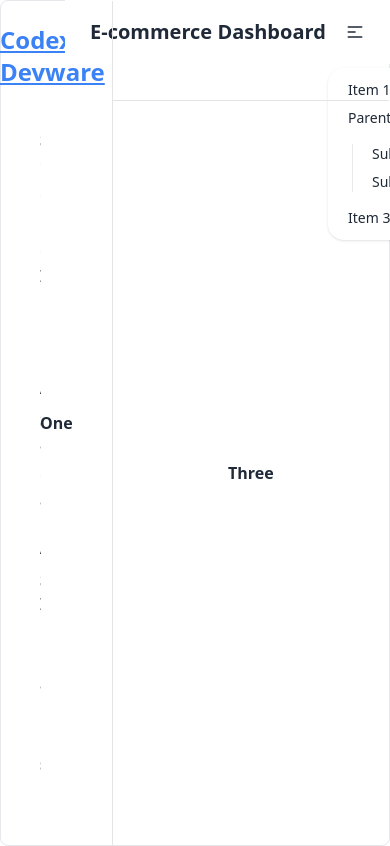
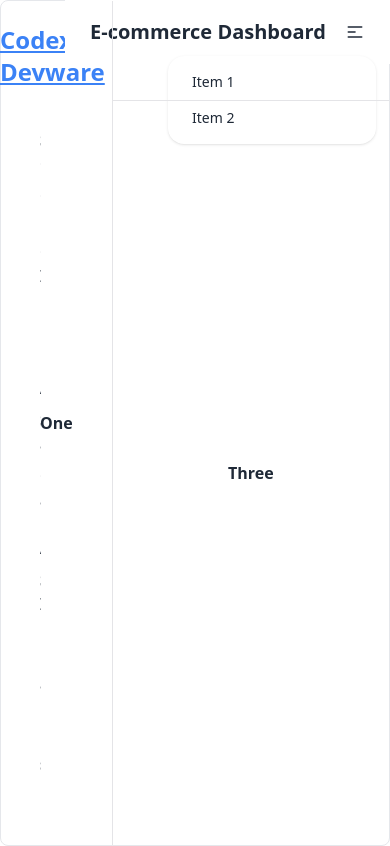
Before and after one commit to codex-devware/Codex-Nexus, a React (Vite) app in the folder client/: page /test in a window 390 px wide. Both pictures are taken after a click on the button 355 px from the left and 32 px from the top of the page. Built offline with nearby package versions, Linux system fonts and the light colour scheme.

Commit message:
top navbar responsive

```diff
--- a/client/src/components/Topbar/Topbar.jsx
+++ b/client/src/components/Topbar/Topbar.jsx
@@ -155,24 +155,13 @@ const Topbar = () => {
 
             <ul
               tabIndex={0}
-              className="menu menu-sm dropdown-content mt-3 z-[1] p-2 shadow bg-base-100 rounded-box w-52 "
+              className="dropdown-content z-[1] menu p-2 shadow bg-base-100 rounded-box w-52 -ml-40"
             >
               <li>
                 <a>Item 1</a>
               </li>
               <li>
-                <a>Parent</a>
-                <ul className="p-2">
-                  <li>
-                    <a>Submenu 1</a>
-                  </li>
-                  <li>
-                    <a>Submenu 2</a>
-                  </li>
-                </ul>
-              </li>
-              <li>
-                <a>Item 3</a>
+                <a>Item 2</a>
               </li>
             </ul>
           </div>
```
